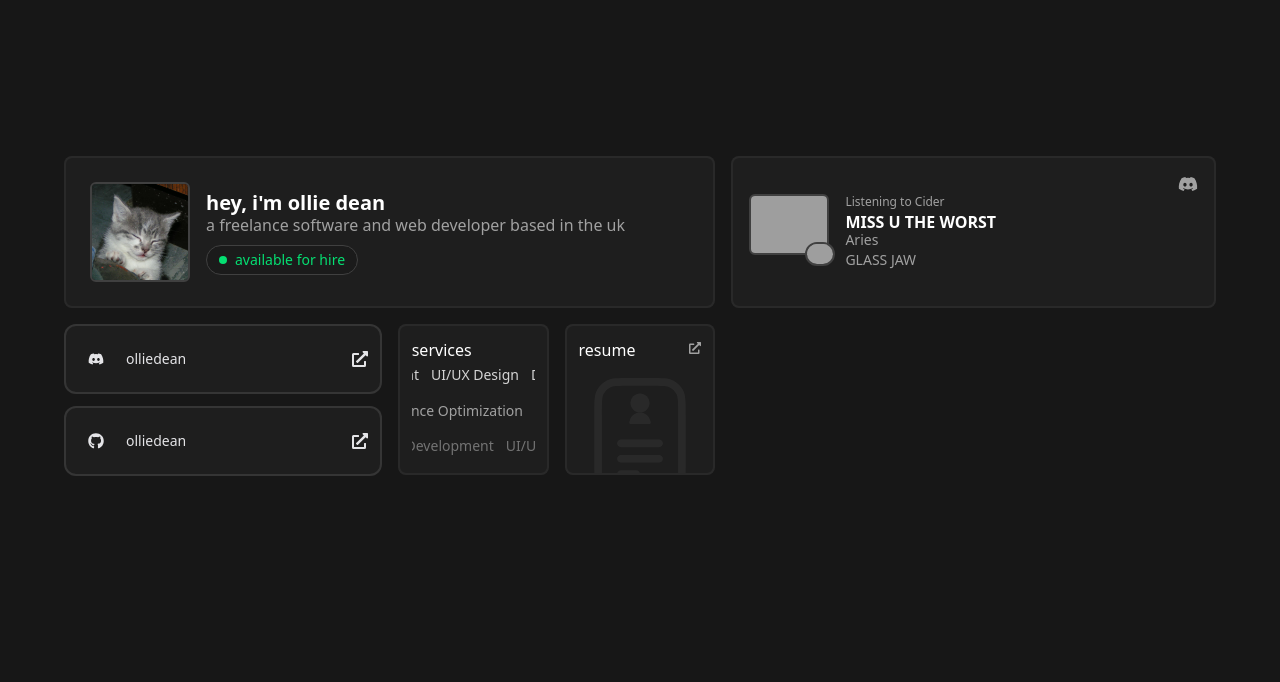
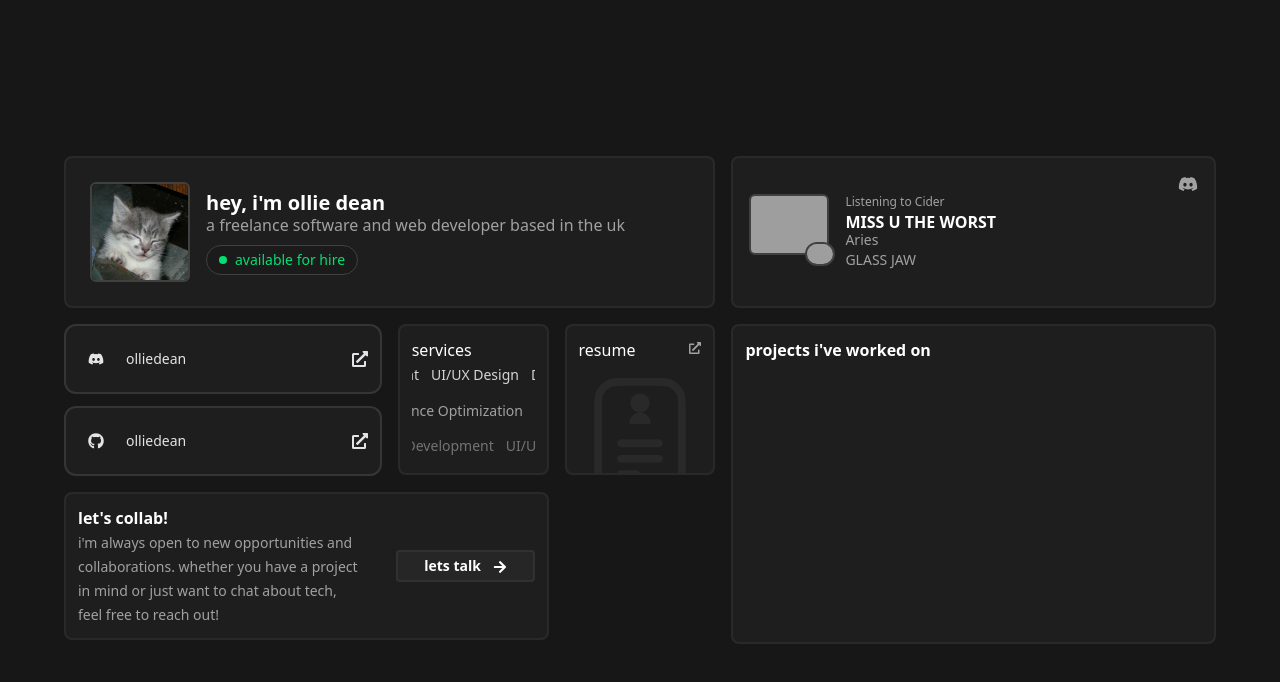
Before and after one commit to olliedean/portfolio, a Next.js app: page / in a window 1280 px wide. Shown: the top 682 px of the page. Built offline with nearby package versions, Linux system fonts and the light colour scheme; grey boxes are pictures that could not be loaded.

Commit message:
feat(ui): add LetsCollabCard and ProjectsCard components
* Introduced LetsCollabCard for collaboration outreach.
* Added ProjectsCard to showcase previous work.
* Updated Home component to include new cards.

```diff
--- a/app/page.tsx
+++ b/app/page.tsx
@@ -4,6 +4,8 @@ import MusicCard from "@/components/PresenceCard";
 import SocialsGrid from "@/components/SocialsGrid";
 import ServicesCard from "@/components/ServicesCard";
 import ResumeCard from "@/components/ResumeCard";
+import ProjectsCard from "@/components/Projects";
+import LetsCollabCard from "@/components/LetsCollabCard";
 
 export default function Home() {
   return (
@@ -13,6 +15,8 @@ export default function Home() {
       <SocialsGrid />
       <ServicesCard />
       <ResumeCard />
+      <ProjectsCard />
+      <LetsCollabCard />
     </PortfolioGrid>
   );
 }
--- /dev/null
+++ b/components/LetsCollabCard.tsx
@@ -0,0 +1,23 @@
+import { FaArrowRight } from "react-icons/fa";
+import Card from "./Card";
+import Link from "next/link";
+
+export default function LetsCollabCard() {
+    return (
+        <Link href="mailto:olliedean@kakao.com" target="_blank" rel="noopener noreferrer" className="col-span-3">
+            <Card colSpan={3} rowSpan={1} className="hover:border-white/20 hover:bg-neutral-800 overflow-hidden">
+                <div className="p-3 flex flex-row gap-8">
+                    <div className="flex-grow">
+                        <span className="text-white text-md font-semibold mb-2">let's collab!</span><br />
+                        <span className="text-neutral-400 text-sm">
+                            i'm always open to new opportunities and collaborations. whether you have a project in mind or just want to chat about tech, feel free to reach out!
+                        </span>
+                    </div>
+                    <button className="text-sm ml-auto bg-white/4 border-white/5 border-2 text-white font-semibold py-1 rounded self-center w-full">
+                        lets talk <FaArrowRight className="inline ml-2" />
+                    </button>
+                </div>
+            </Card>
+        </Link>
+    );
+}
--- /dev/null
+++ b/components/Projects.tsx
@@ -0,0 +1,11 @@
+import Card from "./Card";
+
+export default function ProjectsCard() {
+    return (
+        <Card colSpan={3} rowSpan={2}>
+            <div className="p-3">
+                <span className="text-white text-md font-semibold mb-2">projects i've worked on</span>
+            </div>
+        </Card>
+    );
+}
```
